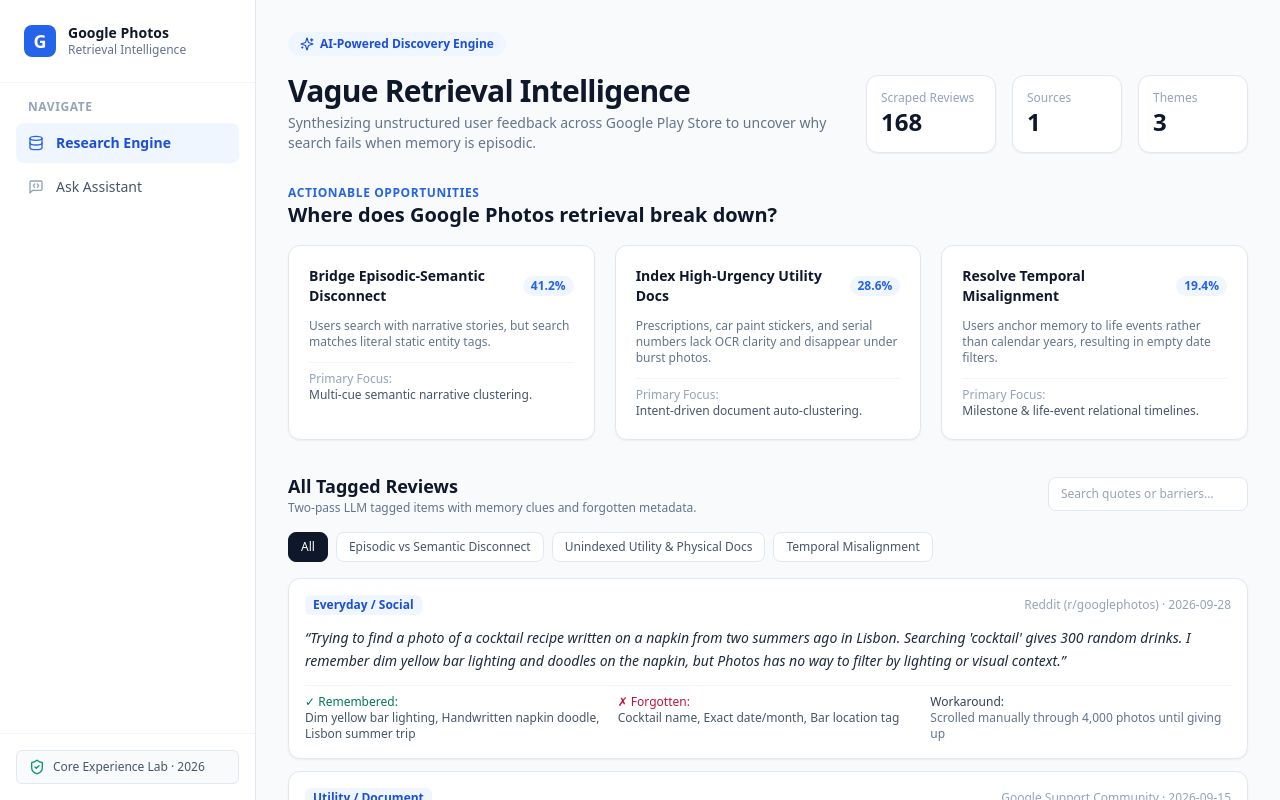
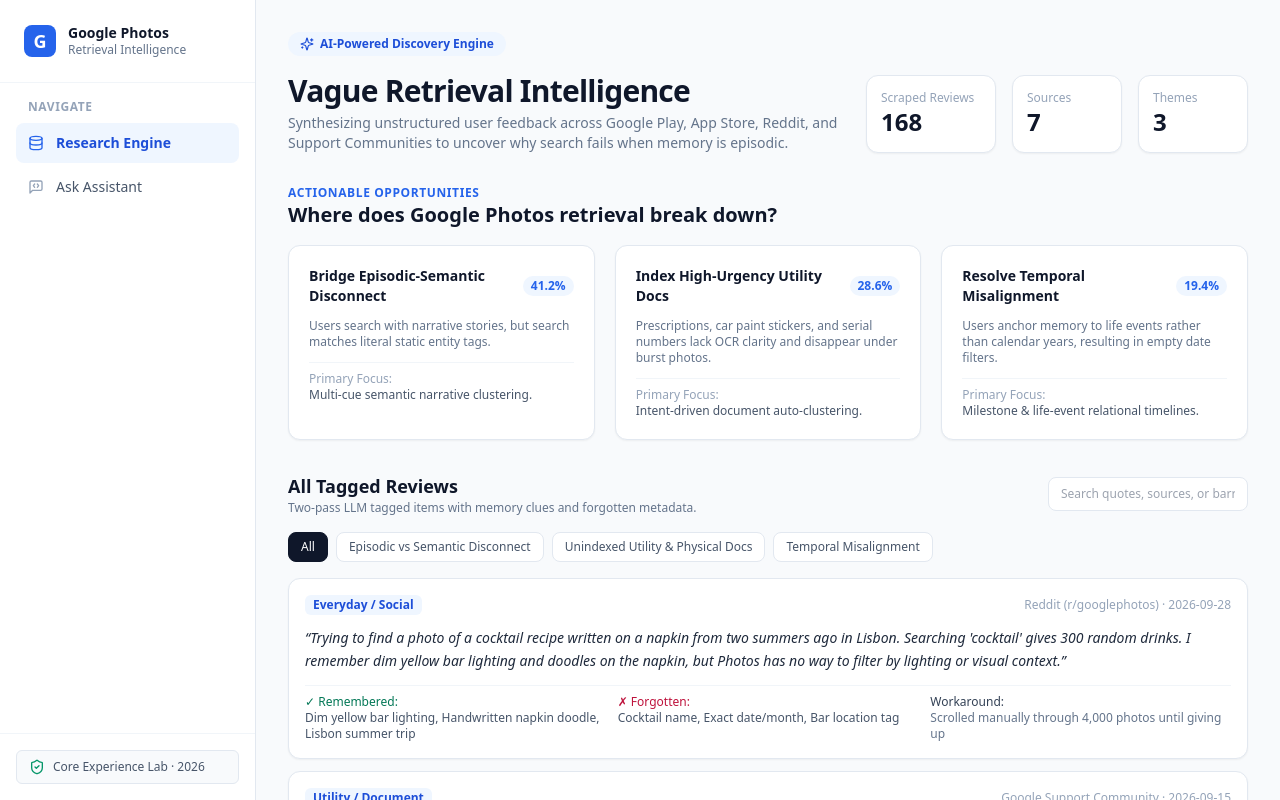
Before and after one commit to yukti1010/google-photos-discovery-engine, a Next.js app: page /dataset in a window 1280 px wide. Shown: the top 800 px of the page. Built offline with nearby package versions, Linux system fonts and the light colour scheme.

Commit message:
Update page.tsx

```diff
--- a/src/app/dataset/page.tsx
+++ b/src/app/dataset/page.tsx
@@ -1,34 +1,37 @@
 "use client";
+
 import { useState } from "react";
 import corpusData from "@/data/corpus.json";
 import { Sparkles } from "lucide-react";
 
 export default function DatasetPage() {
   const [selectedTheme, setSelectedTheme] = useState<string>("All");
-  const [searchFilter, setSearchFilter] = useState<string>("");
+  const [searchFilter, setSearchFilter] = useState<string>("" );
 
   const filteredItems = corpusData.filter((item: any) => {
     const matchesTheme = selectedTheme === "All" || item.theme === selectedTheme;
     const matchesSearch =
       item.quote.toLowerCase().includes(searchFilter.toLowerCase()) ||
-      item.barrier.toLowerCase().includes(searchFilter.toLowerCase());
+      item.barrier.toLowerCase().includes(searchFilter.toLowerCase()) ||
+      item.source.toLowerCase().includes(searchFilter.toLowerCase());
     return matchesTheme && matchesSearch;
   });
 
   const themes = ["All", ...Array.from(new Set(corpusData.map((i: any) => i.theme)))];
+  const uniqueSources = Array.from(new Set(corpusData.map((i: any) => i.source)));
 
   return (
     <div className="p-8 max-w-6xl mx-auto space-y-8">
+      {/* Header Section */}
       <section className="space-y-4">
         <div className="inline-flex items-center gap-1.5 px-3 py-1 rounded-full bg-blue-50 text-blue-700 text-xs font-semibold">
-          <Sparkles className="w-3.5 h-3.5" />
-          AI-Powered Discovery Engine
+          <Sparkles className="w-3.5 h-3.5" /> AI-Powered Discovery Engine
         </div>
         <div className="flex flex-col md:flex-row md:items-end justify-between gap-4">
           <div>
             <h1 className="text-3xl font-bold tracking-tight text-slate-900">Vague Retrieval Intelligence</h1>
             <p className="text-sm text-slate-500 mt-1 max-w-2xl">
-              Synthesizing unstructured user feedback across Google Play Store to uncover why search fails when memory is episodic.
+              Synthesizing unstructured user feedback across Google Play, App Store, Reddit, and Support Communities to uncover why search fails when memory is episodic.
             </p>
           </div>
           <div className="flex gap-4">
@@ -38,7 +41,7 @@ export default function DatasetPage() {
             </div>
             <div className="border border-slate-200 bg-white rounded-xl p-3.5 min-w-[110px] shadow-sm">
               <p className="text-xs text-slate-400 font-medium">Sources</p>
-              <p className="text-2xl font-bold text-slate-900">1</p>
+              <p className="text-2xl font-bold text-slate-900">{uniqueSources.length}</p>
             </div>
             <div className="border border-slate-200 bg-white rounded-xl p-3.5 min-w-[110px] shadow-sm">
               <p className="text-xs text-slate-400 font-medium">Themes</p>
@@ -48,12 +51,12 @@ export default function DatasetPage() {
         </div>
       </section>
 
+      {/* Actionable Opportunities Section */}
       <section className="space-y-4">
         <div>
           <p className="text-xs font-semibold text-blue-600 uppercase tracking-wider">Actionable Opportunities</p>
           <h2 className="text-xl font-bold text-slate-900">Where does Google Photos retrieval break down?</h2>
         </div>
-
         <div className="grid grid-cols-1 md:grid-cols-3 gap-5">
           <div className="bg-white border border-slate-200 rounded-xl p-5 shadow-sm space-y-3">
             <div className="flex items-center justify-between">
@@ -64,11 +67,9 @@ export default function DatasetPage() {
               Users search with narrative stories, but search matches literal static entity tags.
             </p>
             <div className="pt-2 border-t border-slate-100 text-xs text-slate-600 font-medium">
-              <span className="text-slate-400 block font-normal">Primary Focus:</span>
-              Multi-cue semantic narrative clustering.
+              <span className="text-slate-400 block font-normal">Primary Focus:</span> Multi-cue semantic narrative clustering.
             </div>
           </div>
-
           <div className="bg-white border border-slate-200 rounded-xl p-5 shadow-sm space-y-3">
             <div className="flex items-center justify-between">
               <h3 className="font-semibold text-slate-900 text-sm">Index High-Urgency Utility Docs</h3>
@@ -78,11 +79,9 @@ export default function DatasetPage() {
               Prescriptions, car paint stickers, and serial numbers lack OCR clarity and disappear under burst photos.
             </p>
             <div className="pt-2 border-t border-slate-100 text-xs text-slate-600 font-medium">
-              <span className="text-slate-400 block font-normal">Primary Focus:</span>
-              Intent-driven document auto-clustering.
+              <span className="text-slate-400 block font-normal">Primary Focus:</span> Intent-driven document auto-clustering.
             </div>
           </div>
-
           <div className="bg-white border border-slate-200 rounded-xl p-5 shadow-sm space-y-3">
             <div className="flex items-center justify-between">
               <h3 className="font-semibold text-slate-900 text-sm">Resolve Temporal Misalignment</h3>
@@ -92,13 +91,13 @@ export default function DatasetPage() {
               Users anchor memory to life events rather than calendar years, resulting in empty date filters.
             </p>
             <div className="pt-2 border-t border-slate-100 text-xs text-slate-600 font-medium">
-              <span className="text-slate-400 block font-normal">Primary Focus:</span>
-              Milestone & life-event relational timelines.
+              <span className="text-slate-400 block font-normal">Primary Focus:</span> Milestone & life-event relational timelines.
             </div>
           </div>
         </div>
       </section>
 
+      {/* Tagged Reviews Section */}
       <section className="space-y-4">
         <div className="flex flex-col sm:flex-row sm:items-center justify-between gap-3">
           <div>
@@ -107,13 +106,12 @@ export default function DatasetPage() {
           </div>
           <input
             type="text"
-            placeholder="Search quotes or barriers..."
+            placeholder="Search quotes, sources, or barriers..."
             value={searchFilter}
             onChange={(e) => setSearchFilter(e.target.value)}
             className="text-xs border border-slate-200 rounded-lg px-3 py-2 bg-white focus:outline-none focus:ring-2 focus:ring-blue-500"
           />
         </div>
-
         <div className="flex flex-wrap gap-2">
           {themes.map((theme: any) => (
             <button
@@ -129,7 +127,6 @@ export default function DatasetPage() {
             </button>
           ))}
         </div>
-
         <div className="space-y-3">
           {filteredItems.map((item: any) => (
             <div key={item.id} className="bg-white border border-slate-200 rounded-xl p-4 shadow-sm space-y-3">
@@ -138,7 +135,6 @@ export default function DatasetPage() {
                 <span className="text-slate-400">{item.source} · {item.date}</span>
               </div>
               <p className="text-sm text-slate-800 italic leading-relaxed">“{item.quote}”</p>
-
               <div className="grid grid-cols-1 md:grid-cols-3 gap-3 pt-2 text-xs border-t border-slate-100">
                 <div>
                   <span className="font-medium text-emerald-700 block">✓ Remembered:</span>
```
